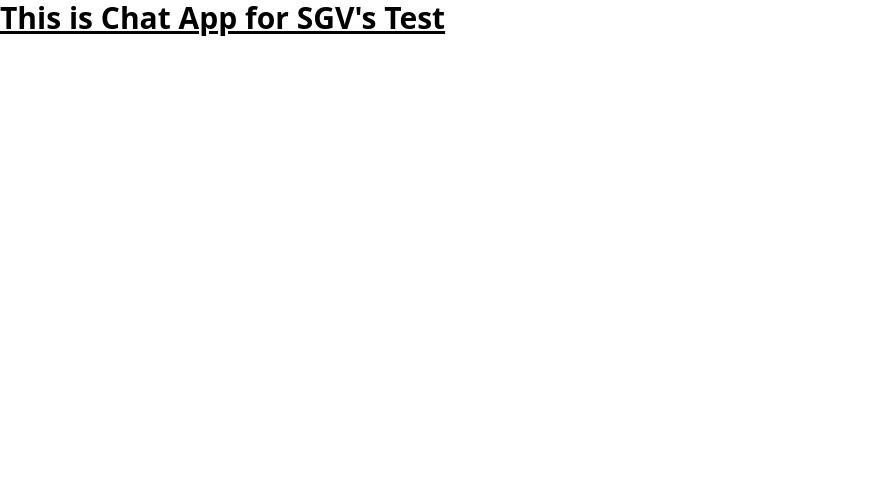
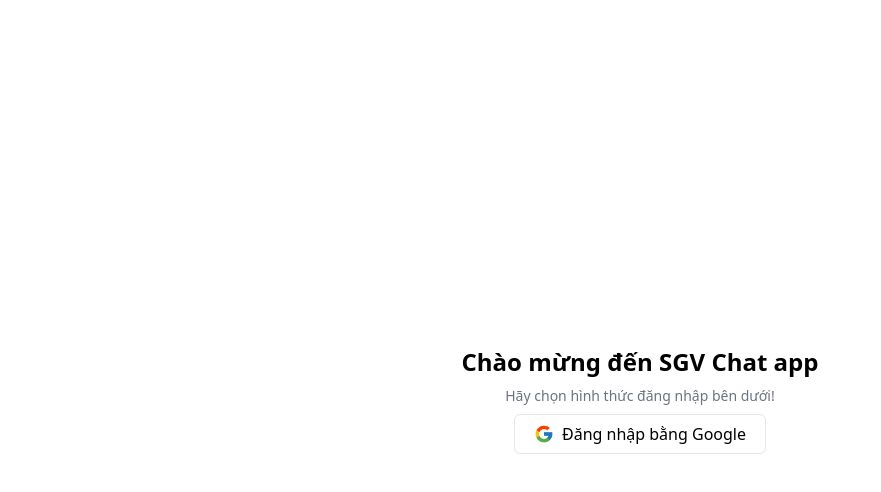
Before and after one commit to TrungTruc-KingRobert/chatAppSaiGonVentures, a React (Vite) app: page / in a window 1280 px wide. Shown: the top 492 px of the page, without its empty margins (0-881 px from the left). Built offline with nearby package versions, Linux system fonts and the light colour scheme; no server answers.

Commit message:
1 [Add] Add sign in with popup google

```diff
--- a/index.html
+++ b/index.html
@@ -1,5 +1,5 @@
 <!DOCTYPE html>
-<html lang="en">
+<html lang="vn">
   <head>
     <meta charset="UTF-8" />
     <link
--- a/src/App.tsx
+++ b/src/App.tsx
@@ -1,9 +1,7 @@
+import Login from "./components/Login";
+
 const App = () => {
-  return (
-    <h1 className="text-3xl font-bold underline">
-      This is Chat App for SGV's Test
-    </h1>
-  );
+  return <Login />;
 };
 
 export default App;
--- a/src/components/Login/index.tsx
+++ b/src/components/Login/index.tsx
@@ -0,0 +1,48 @@
+// hooks
+import { useEffect, useState } from "react";
+
+// firebase
+import {
+  auth,
+  googleProvider,
+  onAuthStateChanged
+} from "../../firebase/config";
+import { signInWithPopup } from "firebase/auth";
+
+// icons
+import { FcGoogle } from "react-icons/fc";
+
+const Login = () => {
+  // Xử lý login với google
+  const handleGoogleLogin = () => {
+    signInWithPopup(auth, googleProvider);
+  };
+
+  onAuthStateChanged(auth, (user) => {
+    console.log("user:", user);
+    if (user) {
+    }
+  });
+
+  return (
+    <section className="h-screen">
+      <div className="h-full w-full flex flex-col gap-2 items-center justify-center">
+        <h2 className="text-2xl font-bold">Chào mừng đến SGV Chat app</h2>
+        <p className="text-sm text-gray-500">
+          Hãy chọn hình thức đăng nhập bên dưới!
+        </p>
+        <div className="w-full flex flex-col sm:flex-row gap-3 items-center justify-center">
+          {/* Google */}
+          <button
+            className="h-10 w-[252px] border rounded-md flex items-center justify-center px-4 hover:bg-gray-200"
+            onClick={handleGoogleLogin}
+          >
+            <FcGoogle className="text-xl mr-2" /> Đăng nhập bằng Google
+          </button>
+        </div>
+      </div>
+    </section>
+  );
+};
+
+export default Login;
--- a/src/firebase/config.ts
+++ b/src/firebase/config.ts
@@ -1,7 +1,6 @@
-import firebase from 'firebase/compat/app'
-import 'firebase/compat/analytics'
-import 'firebase/compat/auth'
-import 'firebase/firestore'
+import { initializeApp } from "firebase/app"
+import { getAuth, GoogleAuthProvider, onAuthStateChanged } from "firebase/auth";
+
 
 const firebaseConfig = {
   apiKey: import.meta.env.VITE_API_KEY,
@@ -14,10 +13,8 @@
 }
 
 // Initialize Firebase
-firebase.initializeApp(firebaseConfig)
-firebase.analytics()
+const app = initializeApp(firebaseConfig)
+const auth = getAuth(app)
+const googleProvider = new GoogleAuthProvider()
 
-const auth = firebase.auth()
-const db = firebase.firestore()
-
-export {auth, db}
+export {auth, googleProvider, onAuthStateChanged}
```
